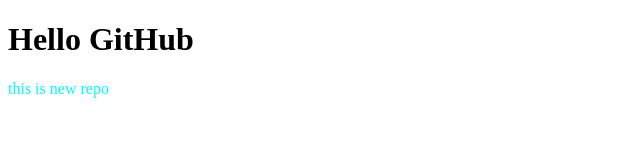
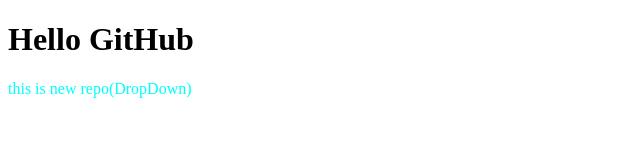
Before and after one commit to Atharvab666/localrepo, a plain HTML site: page index.html in a window 1280 px wide. Shown: the whole page, without its empty margins (0-640 px from the left). Drawn offline with Linux system fonts and the light colour scheme.

```diff
--- a/index.html
+++ b/index.html
@@ -8,6 +8,6 @@
   </head>
   <body>
     <h1>Hello GitHub</h1>
-    <p>this is new repo</p>
+    <p>this is new repo(DropDown)</p>
   </body>
 </html>
```
